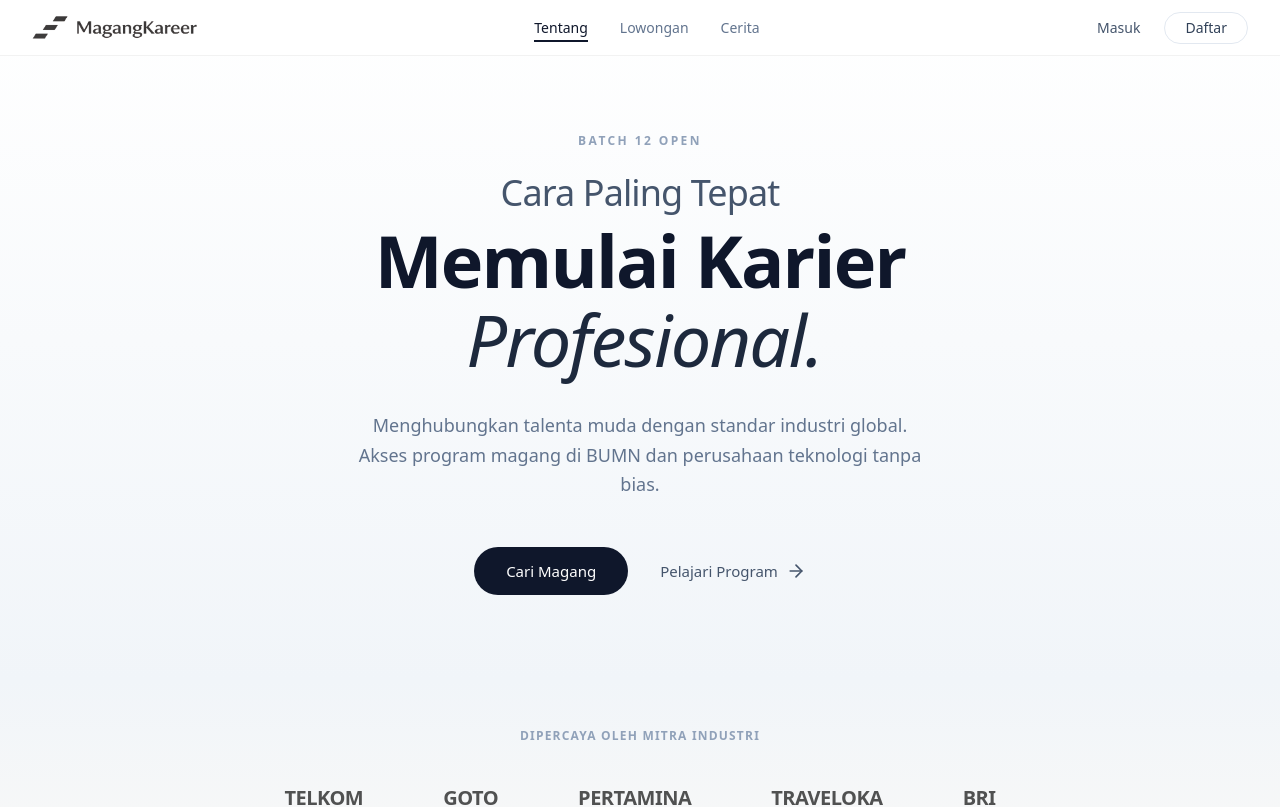
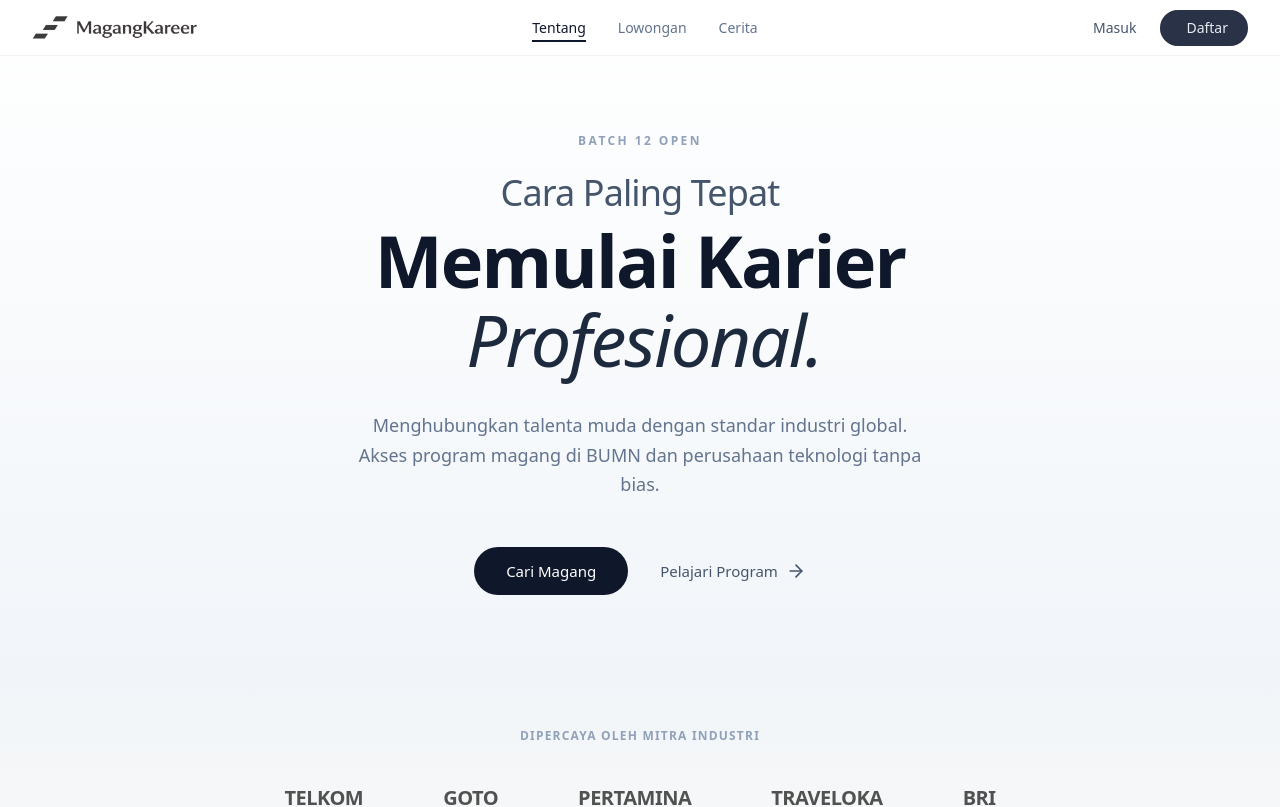
Before and after one commit to dzakwanfadhlullah/MagangKareer, a Next.js app in the folder apps/web/: page / in a window 1280 px wide. Shown: the top 807 px of the page. Built offline with nearby package versions, Linux system fonts and the light colour scheme.

Commit message:
Phase 1.4: CTA Button Micro-interactions

```diff
--- a/apps/web/src/components/layout/Navbar.tsx
+++ b/apps/web/src/components/layout/Navbar.tsx
@@ -4,7 +4,7 @@ import { useState } from "react";
 import Link from "next/link";
 import { motion, useScroll, useMotionValueEvent } from "framer-motion";
 import Image from "next/image";
-import { Menu } from "lucide-react";
+import { Menu, UserPlus } from "lucide-react";
 import { MobileMenu } from "./MobileMenu";
 import { useActiveSection } from "@/hooks/useActiveSection";
 
@@ -76,8 +76,8 @@ export function Navbar() {
                                 {/* Active Indicator - Animated Underline */}
                                 <span
                                     className={`absolute -bottom-1 left-0 h-0.5 bg-slate-900 transition-all duration-200 ${activeSection === link.sectionId
-                                            ? "w-full"
-                                            : "w-0 group-hover:w-full"
+                                        ? "w-full"
+                                        : "w-0 group-hover:w-full"
                                         }`}
                                 />
                             </Link>
@@ -96,9 +96,15 @@ export function Navbar() {
                             </Link>
                             <Link
                                 href="#"
-                                className="inline-flex h-8 items-center justify-center rounded-full border border-slate-200 bg-transparent px-5 text-sm font-medium text-slate-700 transition-all hover:border-slate-800 hover:text-slate-900"
+                                className="group relative inline-flex h-9 items-center justify-center gap-2 overflow-hidden rounded-full bg-slate-900 px-5 text-sm font-medium text-white transition-all duration-300 hover:bg-gradient-to-r hover:from-slate-800 hover:to-slate-700 hover:shadow-lg hover:shadow-slate-300/30 hover:scale-105 active:scale-95"
                             >
-                                Daftar
+                                <UserPlus
+                                    size={14}
+                                    className="opacity-0 -ml-4 transition-all duration-300 group-hover:opacity-100 group-hover:ml-0"
+                                />
+                                <span>Daftar</span>
+                                {/* Pulse ring animation */}
+                                <span className="absolute inset-0 rounded-full animate-ping bg-slate-400/20 group-hover:animate-none" />
                             </Link>
                         </div>
 
```
